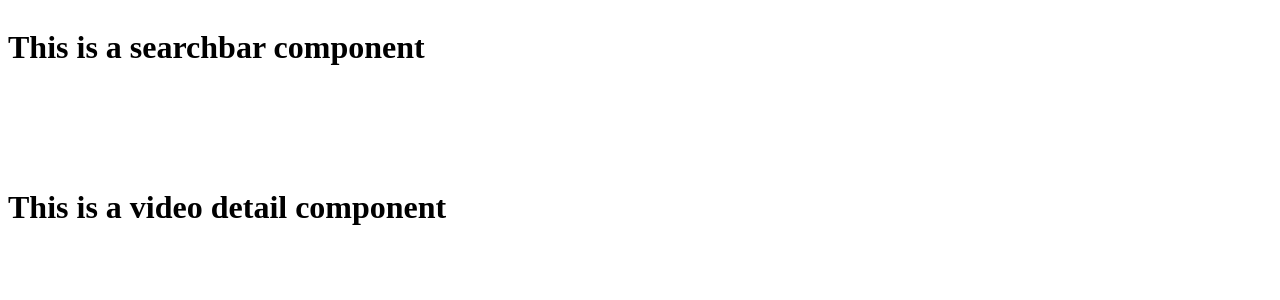
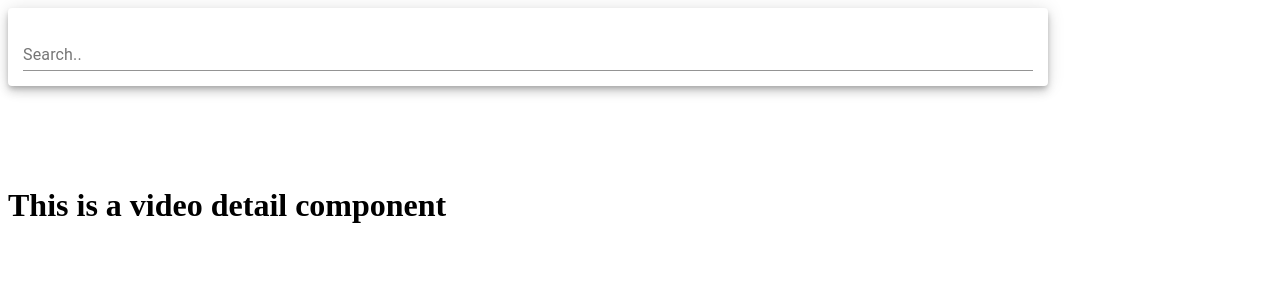
Before and after one commit to damian16043/TAprojects, a React (Create React App) app: page / in a window 1280 px wide. Shown: the top 300 px of the page. Built offline with nearby package versions, Linux system fonts and the light colour scheme; the HTML template or start-up script is replaced by a standard one.

Commit message:
created state to handle getting searchterm

```diff
--- a/src/components/SearchBar.js
+++ b/src/components/SearchBar.js
@@ -1,9 +1,29 @@
 import React from 'react'
+import {Paper,TextField} from '@material-ui/core'
 
 class SearchBar extends React.Component{
+    state = {
+        searchTerm: '',
+    }
+
+    handleChange = (event) => this.setState({searchTerm : event.target.value});
+
+    handleSubmit = (event) => {
+        const {searchTerm} = this.state;
+        const {onFormSubmit} = this.props;
+        onFormSubmit(searchTerm);
+
+        event.preventDefault();
+
+    }
+
     render(){
         return(
-            <h1>This is a searchbar component</h1>
+            <Paper elevation={6} style={{padding: '15px'}}>
+                <form onSubmit={this.handleSubmit}>
+                    <TextField fullWidth label="Search.." onChange={this.handleChange}/>
+                </form>
+            </Paper>
         )
     }
 }
```
